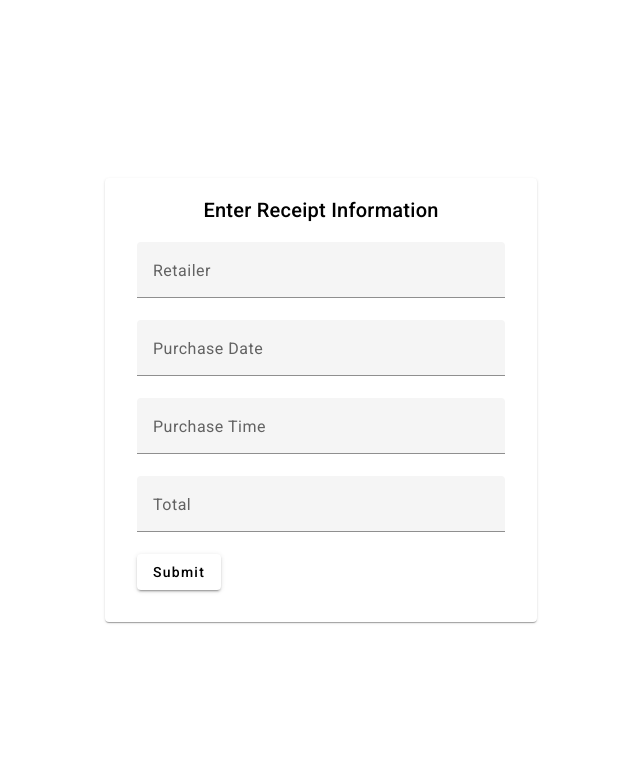
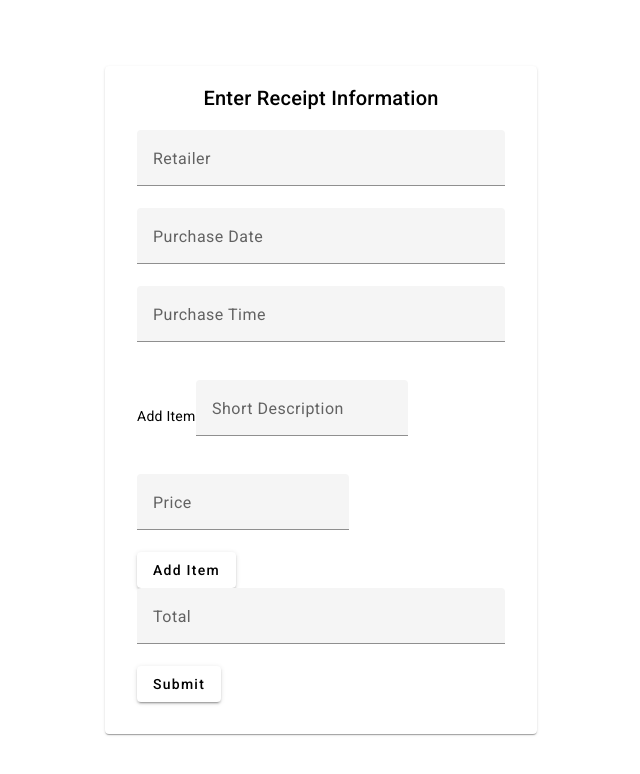
Before and after one commit to thanshaw02/receipt-api-kotlin, an Angular app in the folder frontend/: page / in a window 1280 px wide. Shown: the top 774 px of the page, without its empty margins (319-959 px from the left). Built offline with nearby package versions, Linux system fonts and the light colour scheme.

Commit message:
WIP - added skeleton of ReceiptItem rendering, doesn't work yet

```diff
--- a/frontend/src/app/app.component.html
+++ b/frontend/src/app/app.component.html
@@ -1 +1,3 @@
-<app-receipt-form></app-receipt-form>
+
+<!-- Main receipt form -->
+<app-receipt-form/>
--- a/frontend/src/app/app.module.ts
+++ b/frontend/src/app/app.module.ts
@@ -20,12 +20,14 @@ import {
   ReceiptFormComponent,
 } from './components/index';
 import { ReceiptItemListComponent } from './components/receipt-item-list/receipt-item-list.component';
+import { ReceiptItemComponent } from './components/receipt-item/receipt-item.component';
 
 @NgModule({
   declarations: [
     AppComponent,
     ReceiptFormComponent,
-    ReceiptItemListComponent
+    ReceiptItemListComponent,
+    ReceiptItemComponent
   ],
   imports: [
     BrowserModule,
--- a/frontend/src/app/components/receipt-form/receipt-form.component.html
+++ b/frontend/src/app/components/receipt-form/receipt-form.component.html
@@ -28,7 +28,7 @@
         <br>
 
         <!-- Items -->
-        <!-- <app-receipt-item-list></app-receipt-item-list> -->
+        <app-receipt-item-list></app-receipt-item-list>
 
         <!-- Total -->
         <mat-form-field>
--- a/frontend/src/app/components/receipt-item-list/receipt-item-list.component.html
+++ b/frontend/src/app/components/receipt-item-list/receipt-item-list.component.html
@@ -1 +1,7 @@
-<p>receipt-item-list works!</p>
+<!-- Listing the previously added ReceiptItem's -->
+  <div *ngFor="let item of receiptItems; index as i">
+    <app-receipt-item (receiptItem)="item"/>
+  </div>
+
+<!-- ReceiptItem template, this is where you can add a new ReceiptItem -->
+<app-receipt-item (receiptItemEmitter)="addNewReceiptItem($event)"/>
--- a/frontend/src/app/components/receipt-item-list/receipt-item-list.component.ts
+++ b/frontend/src/app/components/receipt-item-list/receipt-item-list.component.ts
@@ -1,4 +1,5 @@
-import { Component } from '@angular/core';
+import { Component, EventEmitter, Output } from '@angular/core';
+import { ReceiptItem } from 'src/app/model';
 
 @Component({
   selector: 'app-receipt-item-list',
@@ -6,5 +7,18 @@ import { Component } from '@angular/core';
   styleUrls: ['./receipt-item-list.component.css']
 })
 export class ReceiptItemListComponent {
+  // @Output()
+  // public receiptItems = new EventEmitter<Array<ReceiptItem>>();
 
+  public receiptItems: Array<ReceiptItem> = [
+    // {
+    //   shortDescription: "Test",
+    //   price: "3.29"
+    // }
+  ];
+
+  public addNewReceiptItem(receiptItem: ReceiptItem) {
+    this.receiptItems.push(receiptItem);
+    console.log(`ReceiptItems so far:\n${this.receiptItems}`);
+  }
 }
--- /dev/null
+++ b/frontend/src/app/components/receipt-item/receipt-item.component.html
@@ -0,0 +1,46 @@
+<div>
+
+  <!-- Receipt item title -->
+  <span>{{ receiptItem?.shortDescription || "Add Item" }}</span>
+
+  <!-- Receipt item short description -->
+  <mat-form-field style="margin-top: 1rem;">
+    <mat-label for="short-description">
+      Short Description
+    </mat-label>
+    <input
+      id="short-description"
+      matInput
+      type="text"
+      value="{{receiptItem?.shortDescription || ''}}"
+      #shortDescription
+    >
+  </mat-form-field>
+
+  <!-- Receipt item price -->
+  <mat-form-field style="margin-top: 1rem;">
+    <mat-label for="price">
+      Price
+    </mat-label>
+    <input
+      id="price"
+      matInput
+      type="text"
+      value="{{receiptItem?.price || ''}}"
+      #price
+    >
+  </mat-form-field>
+
+  <!-- Button displayed only if this element is the template one -->
+  <!-- NOTE: Add "+" icon to this button if possible to make it look nice -->
+  <div *ngIf="!receiptItem">
+    <button
+      mat-raised-button
+      type="button"
+      (click)="addReceiptItem(shortDescription.value, price.value)"
+    >
+      Add Item
+    </button>
+  </div>
+
+</div>
--- /dev/null
+++ b/frontend/src/app/components/receipt-item/receipt-item.component.ts
@@ -0,0 +1,33 @@
+import {
+  Component,
+  EventEmitter,
+  Input,
+  Output
+} from '@angular/core';
+import { ReceiptItem } from 'src/app/model';
+
+@Component({
+  selector: 'app-receipt-item',
+  templateUrl: './receipt-item.component.html',
+  styleUrls: ['./receipt-item.component.css']
+})
+export class ReceiptItemComponent {
+
+  // this is used for displaying an already added ReceiptItem
+  @Input() public receiptItem?: ReceiptItem;
+
+  constructor() {
+    console.log(`ReceiptItem on init: ${JSON.stringify(this.receiptItem)}`);
+  }
+
+  // this emits when a new ReceiptItem is created/add
+  @Output() public receiptItemEmitter = new EventEmitter<ReceiptItem>();
+
+  public addReceiptItem(shortDescription: string, price: string): void {
+    // emites the newly created ReceiptItem to the parent component "ReceiptItemList"
+    this.receiptItemEmitter.emit({
+      shortDescription: shortDescription,
+      price: price
+    });
+  }
+}
--- a/frontend/src/app/services/receipt-api/receipt-api.service.ts
+++ b/frontend/src/app/services/receipt-api/receipt-api.service.ts
@@ -20,7 +20,6 @@ export class ReceiptApiService {
   public constructor(private http: HttpClient) { }
 
   public processReceipt(receipt: Receipt): Observable<ReceiptIdResponse> {
-    console.log(`\nReceipt sent to backend:\n${JSON.stringify(receipt)}\n`);
     return this.http.post<ReceiptIdResponse>(`${this.API_URL}/receipts/process`, receipt, this.httpOptions).pipe(
       tap((id) => console.log(`Receipt ID from processing receipt: ${id}`)),
       catchError(this.handleError<ReceiptIdResponse>("processReceipt"))
```
Also changed, not shown: frontend/src/app/components/receipt-item/receipt-item.component.css (added), 1 other file (tests, documents, lock files or other folders).
